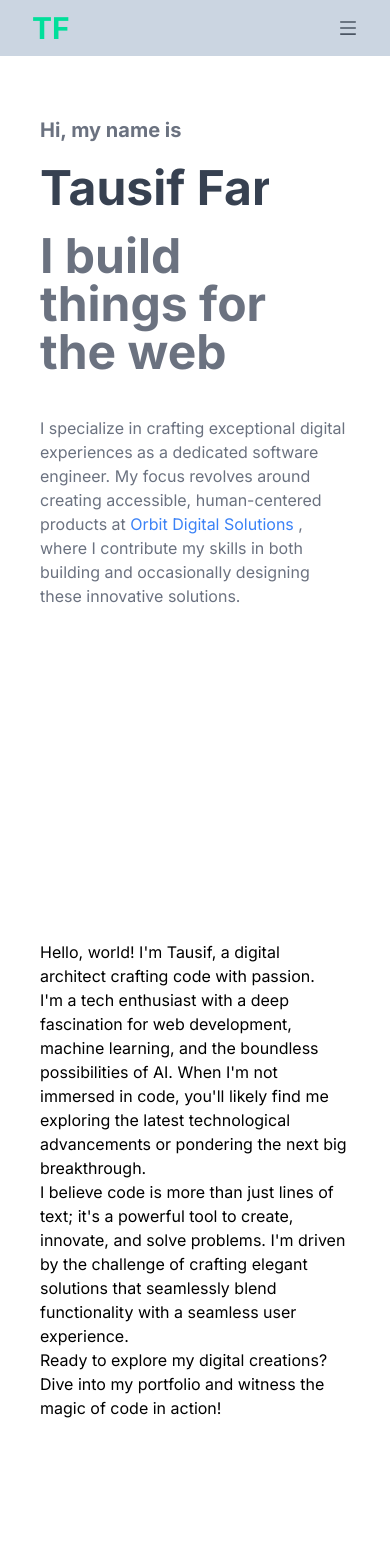
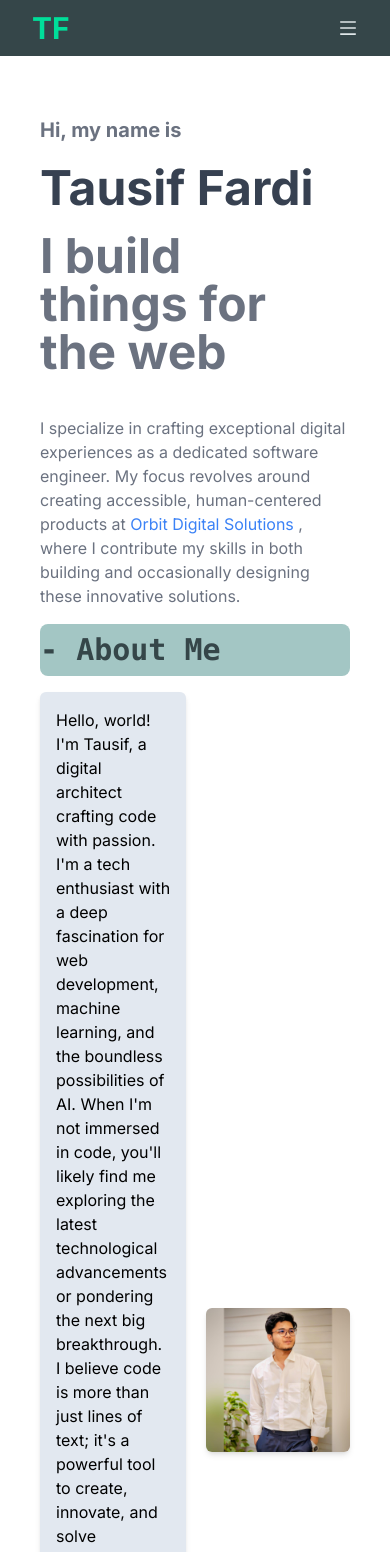
Before and after one commit to tausif-fardin/portfolio, a Next.js app: page / in a window 390 px wide. Shown: the top 1552 px of the page. Before the commit the page ends 1460 px from the top, so only its background shows below. Built offline with nearby package versions, Linux system fonts and the light colour scheme.

Commit message:
about me section update

```diff
--- /dev/null
+++ b/constants/colors.js
@@ -0,0 +1,6 @@
+export default Color = {
+  primary: "#354649",
+  secondary: "#6C7A89",
+  green: "#A3C6C4",
+  slate: "#E0E7E9",
+};
--- a/src/app/page.js
+++ b/src/app/page.js
@@ -1,10 +1,11 @@
 import HeaderSection from "@/components/header-section";
 import AboutMe from "@/components/about-me";
-
+import SectionTitle from "@/components/section-title";
 export default function Home() {
   return (
     <div className="flex flex-col p-10">
       <HeaderSection />
+      <SectionTitle title="About Me" />
       <AboutMe />
     </div>
   );
--- a/src/components/about-me.js
+++ b/src/components/about-me.js
@@ -1,18 +1,21 @@
 import React from "react";
+import Image from "next/image";
 
 const AboutMe = () => {
   return (
-    <div className="flex flex-col">
+    <div className="flex flex-row justify-around gap-5">
+      <div className="w-1/2 flex flex-col p-4 bg-slate-200 rounded-md shadow-md items-start justify-center">
         <h1>
           Hello, world! I&apos;m Tausif, a digital architect crafting code with
           passion.
         </h1>
 
         <p>
-        I&apos;m a tech enthusiast with a deep fascination for web development,
-        machine learning, and the boundless possibilities of AI. When I&apos;m
-        not immersed in code, you&apos;ll likely find me exploring the latest
-        technological advancements or pondering the next big breakthrough.
+          I&apos;m a tech enthusiast with a deep fascination for web
+          development, machine learning, and the boundless possibilities of AI.
+          When I&apos;m not immersed in code, you&apos;ll likely find me
+          exploring the latest technological advancements or pondering the next
+          big breakthrough.
         </p>
 
         <p>
@@ -27,6 +30,17 @@ const AboutMe = () => {
           witness the magic of code in action!
         </p>
       </div>
+
+      <div className="w-1/2 justify-center flex items-center">
+        <Image
+          className="rounded-md shadow-md"
+          src="/dp.jpg"
+          width={500}
+          height={500}
+          alt="Picture of the author"
+        />
+      </div>
+    </div>
   );
 };
 
--- a/src/components/header-section.js
+++ b/src/components/header-section.js
@@ -3,8 +3,8 @@ import Link from "next/link";
 
 const HeaderSection = () => {
   return (
-    <div className="flex h-screen flex-col items-start justify-start">
-      <p className=" border-r-4 border-r-white pr-5 text-xl text-gray-500 font-bold mt-5">
+    <div className="flex flex-col items-start justify-start">
+      <p className="border-r-4 border-r-white pr-5 text-xl text-gray-500 font-bold mt-5">
         Hi, my name is
       </p>
       <h1 className="mt-5 animate-typing overflow-hidden whitespace-nowrap border-r-4 border-r-white pr-5 text-5xl text-gray-700 font-bold">
--- a/src/components/nav-bar.js
+++ b/src/components/nav-bar.js
@@ -27,7 +27,7 @@ const Navbar = () => {
   ];
 
   return (
-    <div className="bg-slate-300 flex justify-between items-center h-14 max-w-[1240px] lg:max-w-full mx-auto px-8 text-gray-600">
+    <div className="bg-[#354649] flex justify-between items-center h-14 max-w-[1240px] lg:max-w-full mx-auto px-8 text-[#E0E7E9]">
       {/* Logo */}
       <div>
         <h1 className="w-full text-3xl font-bold text-[#00df9a]">TF</h1>
--- /dev/null
+++ b/src/components/section-title.js
@@ -0,0 +1,11 @@
+import React from "react";
+
+const SectionTitle = ({ title }) => {
+  return (
+    <div className="py-2 my-4 bg-[#A3C6C4] rounded-lg text-3xl font-mono font-semibold text-[#354649]">
+      - {title}
+    </div>
+  );
+};
+
+export default SectionTitle;
```
Also changed, not shown: public/dp.jpg (added). Lines whose indentation alone changed are shown as unchanged.
